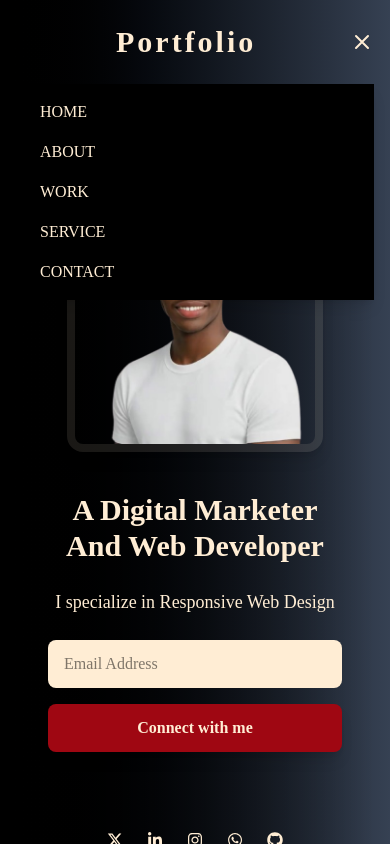
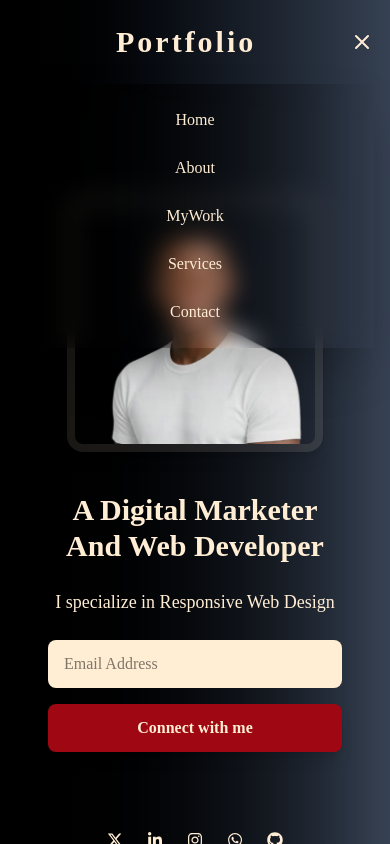
Before and after one commit to Segeramos/Crimsonecode, a React (Vite) app in the folder crimsonecode/: page / in a window 390 px wide. Both pictures are taken after a click on the button 362 px from the left and 42 px from the top of the page. Shown: the top 844 px of the page. Built offline with nearby package versions, Linux system fonts and the light colour scheme.

Commit message:
adjusted mobile drop down

```diff
--- a/crimsonecode/src/App.jsx
+++ b/crimsonecode/src/App.jsx
@@ -58,15 +58,19 @@ export default function App() {
             </button>
 
             {/* Mobile Dropdown */}
-            {menuOpen && (
-              <div className="absolute top-full left-0 w-full bg-black px-6 py-4 flex flex-col space-y-4 md:hidden z-50 shadow-lg">
-                <Link to="/" className="hover:text-red-800" onClick={() => setMenuOpen(false)}>HOME</Link>
-                <Link to="/about" className="hover:text-red-800" onClick={() => setMenuOpen(false)}>ABOUT</Link>
-                <Link to="/projects" className="hover:text-red-800" onClick={() => setMenuOpen(false)}>WORK</Link>
-                <Link to="/services" className="hover:text-red-800" onClick={() => setMenuOpen(false)}>SERVICE</Link>
-                <Link to="/contact" className="hover:text-red-800" onClick={() => setMenuOpen(false)}>CONTACT</Link>
-              </div>
-            )}
+            <div
+              className={`absolute top-full left-0 w-full backdrop-blur-md bg-white/0 px-6 py-6 flex flex-col items-center space-y-6 md:hidden z-50 shadow-2xl transform transition-all duration-500 ease-in-out ${
+                menuOpen
+                  ? "opacity-100 translate-y-0 scale-100 pointer-events-auto"
+                  : "opacity-0 -translate-y-8 scale-90 pointer-events-none"
+              }`}
+            >
+              <Link to="/" className="hover:text-red-800" onClick={() => setMenuOpen(false)}>Home</Link>
+              <Link to="/about" className="hover:text-red-800" onClick={() => setMenuOpen(false)}>About</Link>
+              <Link to="/projects" className="hover:text-red-800" onClick={() => setMenuOpen(false)}>MyWork</Link>
+              <Link to="/services" className="hover:text-red-800" onClick={() => setMenuOpen(false)}>Services</Link>
+              <Link to="/contact" className="hover:text-red-800" onClick={() => setMenuOpen(false)}>Contact</Link>
+            </div>
           </nav>
 
           {/* Page Content */}
```
